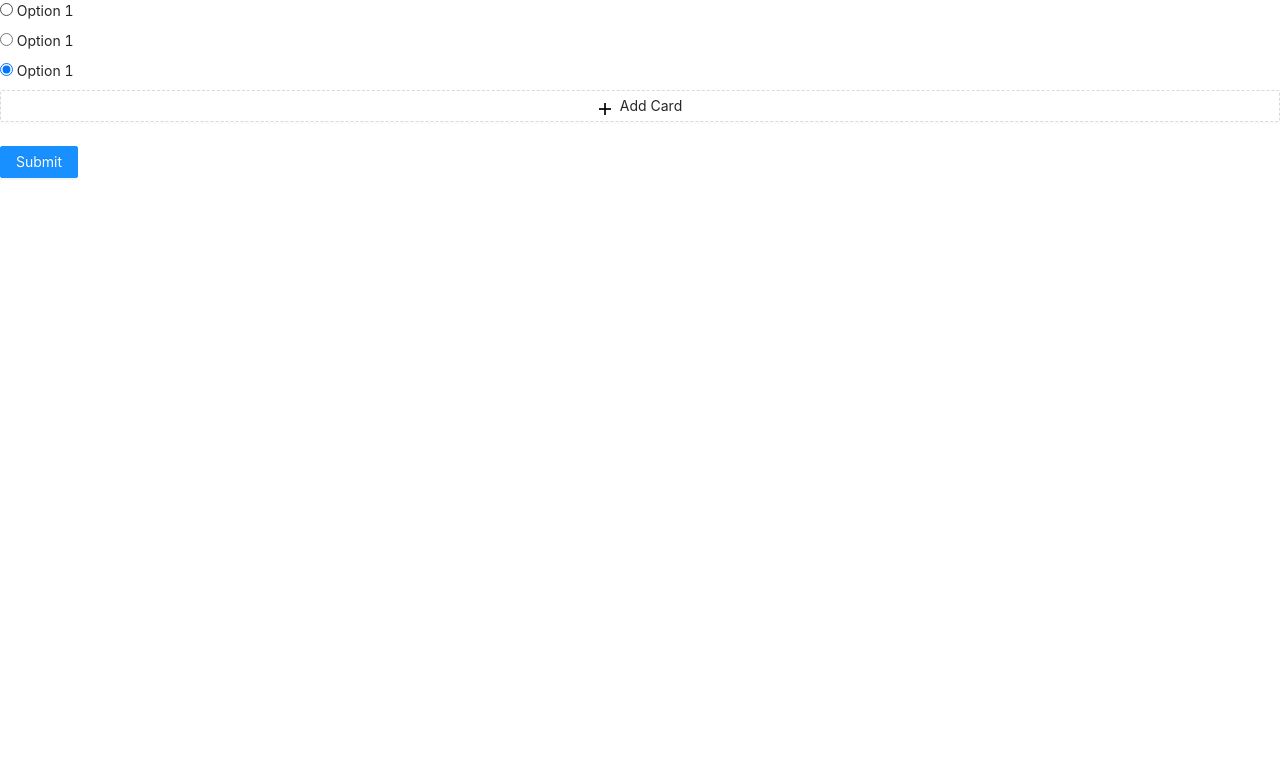
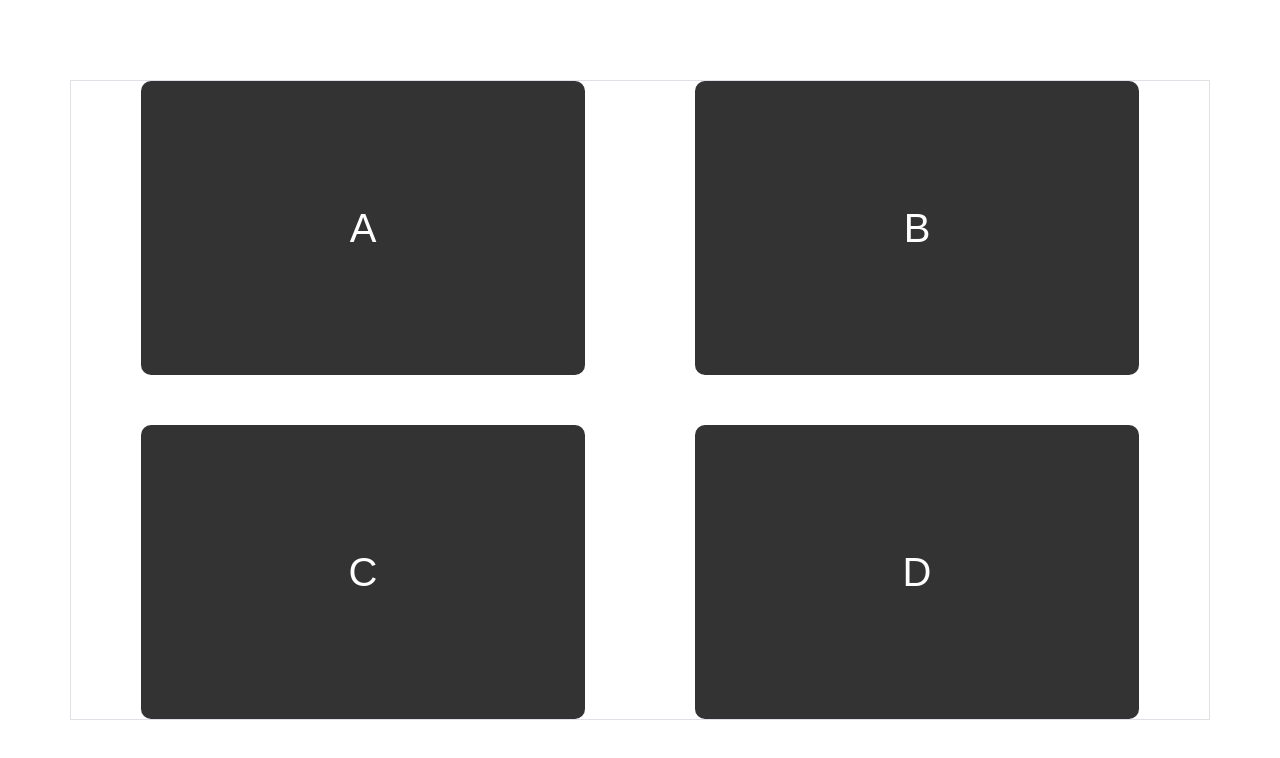
Before and after one commit to blackjadedwolf/gradingbyblackjadedwolf, a React (Create React App) app: page / in a window 1280 px wide. Shown: the top 758 px of the page. Built offline with nearby package versions, Linux system fonts and the light colour scheme.

Commit message:
Change FlexBox to Grid

```diff
--- a/src/App.tsx
+++ b/src/App.tsx
@@ -1,4 +1,6 @@
 import React from "react";
+import './styles/App.css';
+import 'bootstrap/dist/css/bootstrap.min.css';
 
 import { CardEntry } from "./CardEntry";
 
@@ -6,25 +8,14 @@ const App = () => {
   return (
     <>
       <div className="App">
-        <form>
-          <div className="radio">
-            <label>
-              <input type="radio" name="optradio" checked /> Option 1
-            </label>
-          </div>
-          <div className="radio">
-            <label>
-              <input type="radio" name="optradio" checked /> Option 1
-            </label>
-          </div>
-          <div className="radio">
-            <label>
-              <input type="radio" name="optradio" checked /> Option 1
-            </label>
-          </div>
-        </form>
+        <div className="option-container container border">
+          <div className="box">A</div>
+          <div className="box">B</div>
+          <div className="box">C</div>
+          <div className="box">D</div>
+        </div>
       </div>
-      <CardEntry />
+      {/* <CardEntry /> */}
     </>
   );
 };
--- /dev/null
+++ b/src/styles/App.css
@@ -0,0 +1,30 @@
+.App{
+  height: 100vh;
+  width: 100vw;
+  display: flex;
+  align-items: center;
+  justify-content: center;
+}
+
+.option-container{
+  height: 80%;
+  border:1px solid black;
+  display: grid;
+  grid-template-columns: 40% 40%;
+  grid-row: auto auto;
+  grid-column-gap: 10%;
+  grid-row-gap: 50px;
+  justify-content: center;
+}
+
+.box{
+  background-color:#333;
+  padding:20px;
+  border-radius:10px;
+  color:#fff;
+  display:flex;
+  align-items:center;
+  justify-content:center;
+  font-size:40px;
+  font-family:sans-serif;
+}
```
